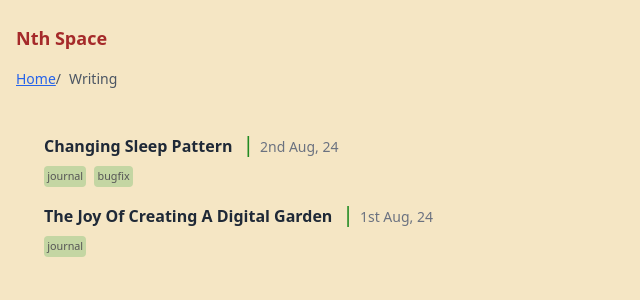
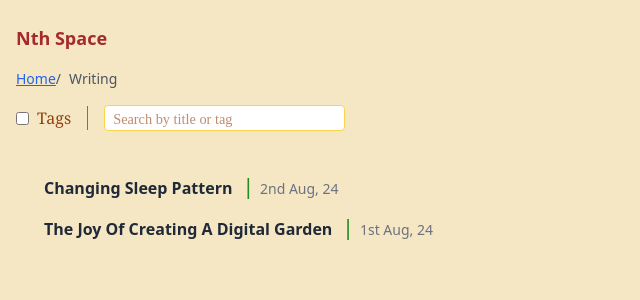
Before and after one commit to rdbcasillas/weblog, a Vue app: page /writing in a window 1280 px wide. Shown: the top 300 px of the page, without its empty margins (0-640 px from the left). Built offline with nearby package versions, Linux system fonts and the light colour scheme.

Commit message:
Added the filter component to toggle by tags and filter by tag or title

```diff
--- /dev/null
+++ b/src/components/Filters.vue
@@ -0,0 +1,64 @@
+<template>
+  <!-- <div class="flex space-x-12 mb-4">
+    <label
+      class="text-sm font-serif flex items-center w-3 h-3 text-amber-800 bg-gray-100"
+    >
+      <input
+        type="checkbox"
+        v-model="showTags"
+        @change="toggleTags"
+        class="mr-2 w-3 h-3 text-blue-600 dark:text-gray-300"
+      />
+      Tags
+    </label>
+    <input
+      type="text"
+      v-model="searchQuery"
+      @input="searchPosts"
+      placeholder="Search by title or tag"
+      class="ml-6 border border-gray-200 rounded placeholder-amber-800 placeholder-opacity-50"
+    />
+  </div> -->
+  <div class="flex items-center space-x-4 mb-4">
+    <label class="flex items-center space-x-2">
+      <input type="checkbox" v-model="showTags" @change="toggleTags" />
+      <span class="font-serif text-amber-800">Tags</span>
+    </label>
+    <!-- Separator -->
+    <div class="border-l border-gray-500 h-6 mx-2"></div>
+
+    <input
+      type="text"
+      v-model="searchQuery"
+      @input="searchPosts"
+      placeholder="Search by title or tag"
+      class="custom-placeholder pl-2 border border-amber-300 rounded focus:outline-none focus:border-blue-500 placeholder-amber-800 placeholder-opacity-60 placeholder-f"
+    />
+  </div>
+</template>
+
+<script>
+export default {
+  data() {
+    return {
+      showTags: false,
+      searchQuery: "",
+    };
+  },
+  methods: {
+    toggleTags() {
+      this.$emit("toggle-tags", this.showTags);
+    },
+    searchPosts() {
+      this.$emit("search-posts", this.searchQuery);
+    },
+  },
+};
+</script>
+
+<style scoped>
+.custom-placeholder::placeholder {
+  font-size: 0.895rem;
+  font-family: "sans-serif";
+}
+</style>
--- a/src/views/MarkdownView.vue
+++ b/src/views/MarkdownView.vue
@@ -25,7 +25,6 @@ onMounted(async () => {
     filePath = `${route.params.file}`;
     //filePath = `../links/${route.params.year}/${route.params.file}.md`;
   }
-  console.log("Attempting to load:", filePath);
   try {
     const response = await fetch(new URL(filePath, import.meta.url).href);
     if (response.ok) {
--- a/src/views/Writing.vue
+++ b/src/views/Writing.vue
@@ -1,11 +1,14 @@
 <template>
   <div>
     <Breadcrumb />
-
+    <Filters
+      @toggle-tags="showTags = $event"
+      @search-posts="searchQuery = $event"
+    />
     <div class="pt-5">
       <ul class="list-none pl-5">
         <li
-          v-for="(file, index) in sortedMarkdownFiles"
+          v-for="(file, index) in filteredFiles"
           :key="index"
           class="p-2 transition-colors duration-300"
         >
@@ -18,7 +21,7 @@
           <span v-if="file.date" class="text-gray-500 text-sm ml-1">
             <span class="pipe"> | </span> {{ formatDate2(file.date) }}
           </span>
-          <div class="tags">
+          <div v-if="showTags" class="tags">
             <span v-for="(tag, idx) in file.tags" :key="idx" class="tag-item">
               {{ tag }}
             </span>
@@ -32,22 +35,37 @@
 <script>
 import matter from "gray-matter";
 import { Buffer } from "buffer";
+import Filters from "../components/Filters.vue";
 const markdownFiles = import.meta.glob("../writings/*.md", { as: "raw" });
 
 export default {
   name: "Writing",
+  components: { Filters },
   data() {
     return {
       markdownFiles: Object.keys(markdownFiles).map((file) => {
         const fileName = file.split("/").pop().replace(".md", "");
         return { path: file, name: fileName };
       }),
+      showTags: false,
+      searchQuery: "",
     };
   },
   computed: {
     sortedMarkdownFiles() {
       return this.markdownFiles.sort(
         (a, b) => new Date(b.date) - new Date(a.date)
+      );
+    },
+    filteredFiles() {
+      if (!this.searchQuery) {
+        return this.sortedMarkdownFiles;
+      }
+      const query = this.searchQuery.toLowerCase();
+      return this.sortedMarkdownFiles.filter(
+        (file) =>
+          file.title.toLowerCase().includes(query) ||
+          file.tags.some((tag) => tag.toLowerCase().includes(query))
       );
     },
   },
@@ -84,12 +102,9 @@ export default {
   async created() {
     this.markdownFiles = await Promise.all(
       Object.keys(markdownFiles).map(async (file) => {
-        console.log(file);
         const fileName = file.split("/").pop().replace(".md", "");
         const fileContent = await markdownFiles[file]();
-        console.log("content", fileContent);
         const { data } = matter(Buffer.from(fileContent));
-        console.log("data", data);
 
         return {
           path: file,
```
Also changed, not shown: src/links/2024/image.png (deleted).
